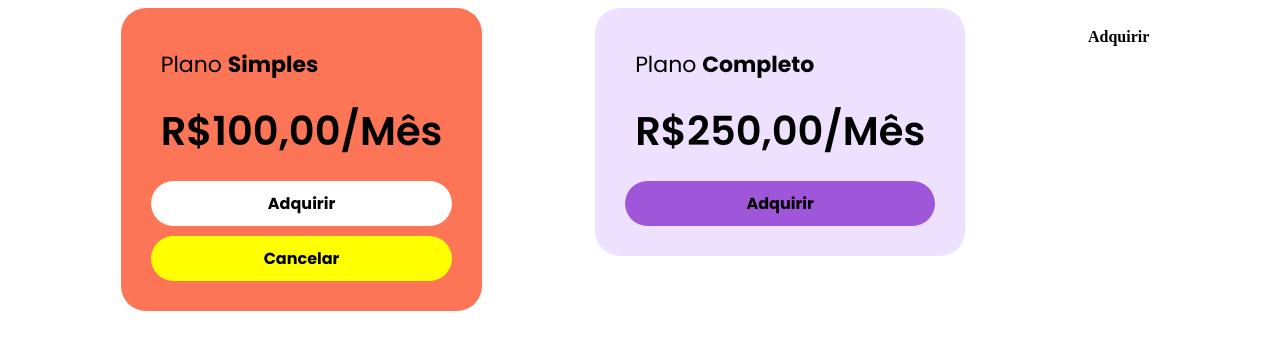
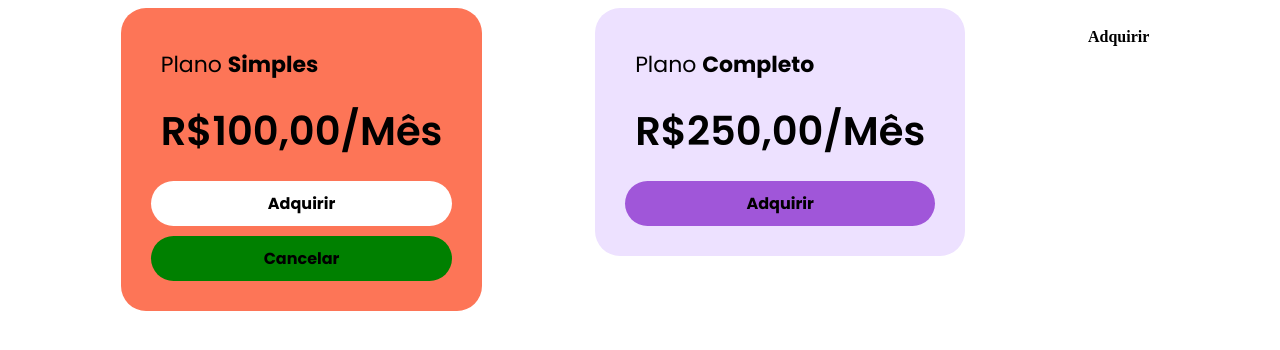
Before and after one commit to EuclydesUchoas/curso-angular, an Angular app in the folder projeto-components/: page / in a window 1280 px wide. Shown: the top 350 px of the page. Built offline with nearby package versions, Linux system fonts and the light colour scheme.

Commit message:
feat: implementações com @import, stylePreprocessorOptions, prioridades de carregamento dos styles, etc

```diff
--- a/projeto-components/angular.json
+++ b/projeto-components/angular.json
@@ -41,7 +41,12 @@
             "styles": [
               "src/styles.scss"
             ],
-            "scripts": []
+            "scripts": [],
+            "stylePreprocessorOptions": {
+              "includePaths": [
+                "src/styles"
+              ]
+            }
           },
           "configurations": {
             "production": {
--- a/projeto-components/src/app/card-button-cancel/card-button-cancel-2.component.scss
+++ /dev/null
@@ -1,3 +0,0 @@
-.card-cancel-button {
-    background-color: green;
-}
--- a/projeto-components/src/app/card-button-cancel/card-button-cancel.component.scss
+++ b/projeto-components/src/app/card-button-cancel/card-button-cancel.component.scss
@@ -1,9 +1,11 @@
+@import "variables";
+
 .card-cancel-button {
     font-size: 16px;
     text-align: center;
     margin-top: 10px;
     border-radius: 25px;
-    background-color: blue;
+    background-color: $bgColor;
     cursor: pointer;
     font-weight: bold;
     padding: 10px;
--- a/projeto-components/src/app/card-button-cancel/card-button-cancel.component.ts
+++ b/projeto-components/src/app/card-button-cancel/card-button-cancel.component.ts
@@ -4,10 +4,7 @@ import { Component } from '@angular/core';
   selector: 'app-card-button-cancel',
   standalone: false,
   templateUrl: './card-button-cancel.component.html',
-  styleUrls: [
-    './card-button-cancel.component.scss',
-    '../card/card.component.scss'
-  ]
+  styleUrls: ['./card-button-cancel.component.scss']
 })
 export class CardButtonCancelComponent {
 
--- a/projeto-components/src/app/card/card.component.scss
+++ b/projeto-components/src/app/card/card.component.scss
@@ -20,7 +20,3 @@
         font-size: 40px;
     }
 }
-
-.card-cancel-button {
-    background-color: yellow;
-}
--- /dev/null
+++ b/projeto-components/src/styles/_variables.scss
@@ -0,0 +1 @@
+$bgColor: green;
```
